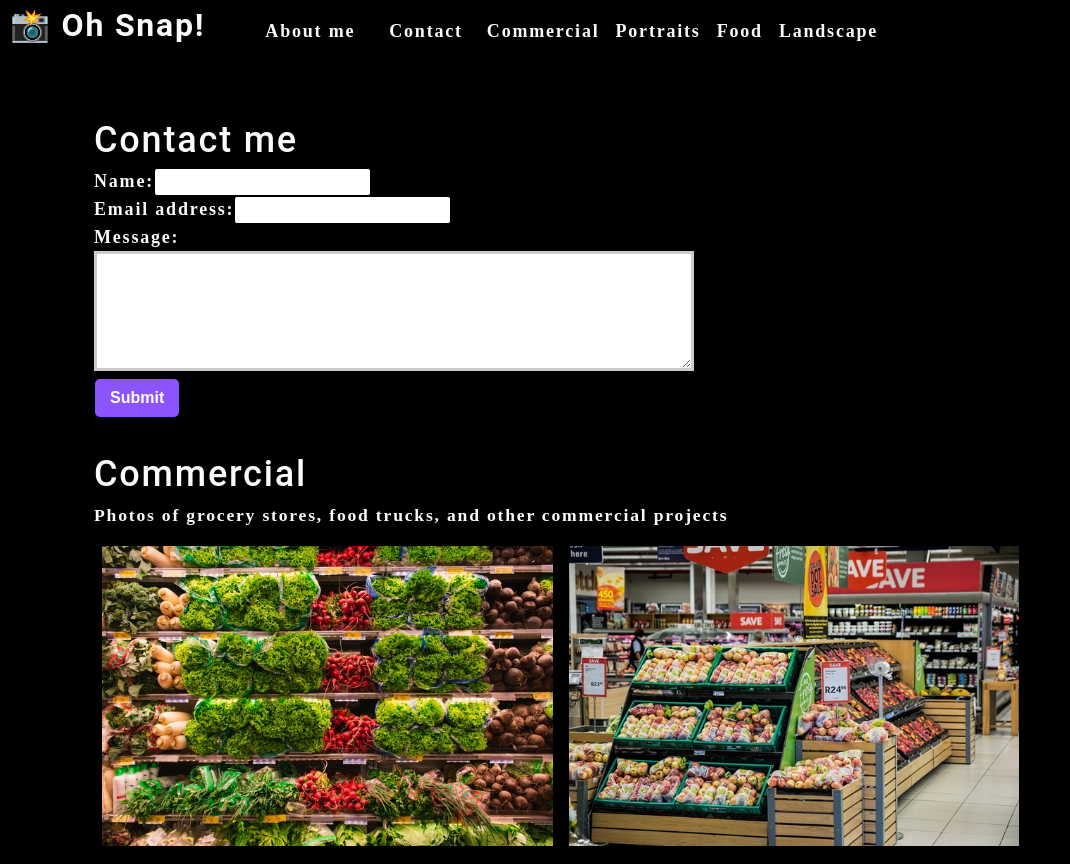
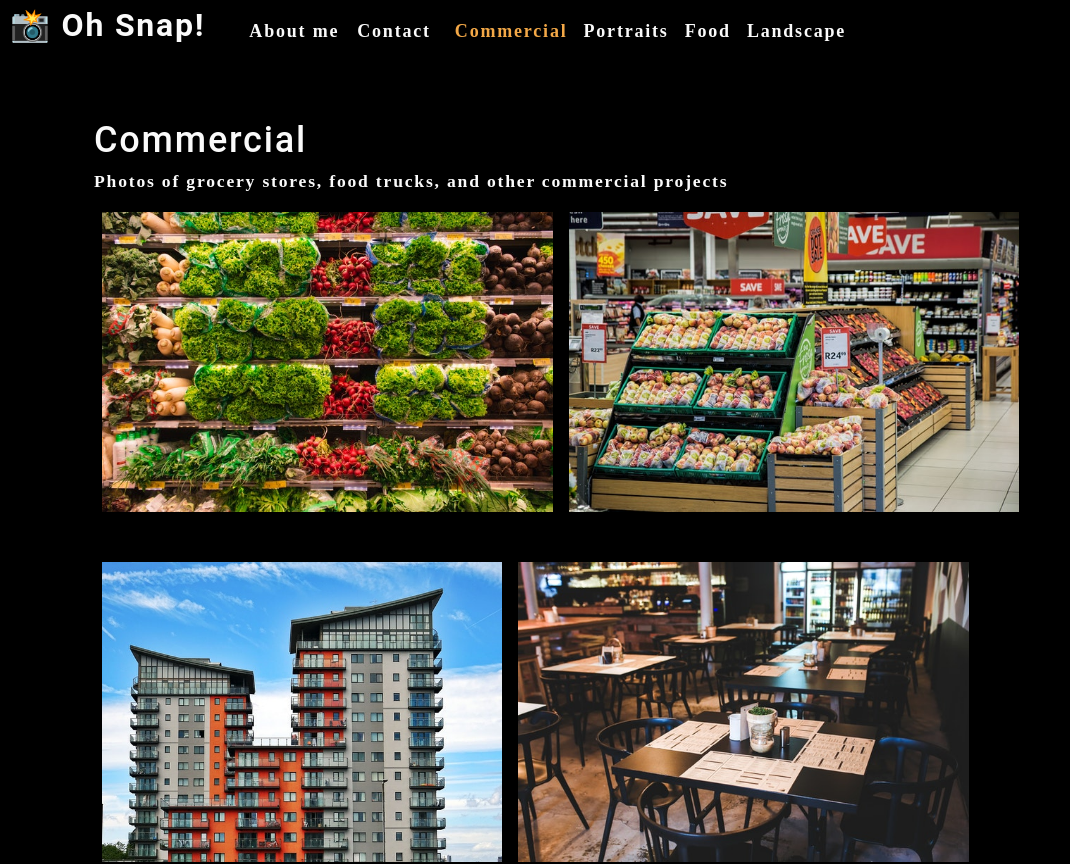
Before and after one commit to dlope0831/photo-port, a React (Create React App) app: page / in a window 1280 px wide. Shown: the top 864 px of the page, without its empty margins (0-1070 px from the left). Built offline with nearby package versions, Linux system fonts and the light colour scheme; the HTML template or start-up script is replaced by a standard one.

Commit message:
added 'navActive' to nav index

```diff
--- a/src/App.js
+++ b/src/App.js
@@ -4,7 +4,9 @@
 import Gallery from './components/Gallery';
 import ContactForm from './components/Contact';
 
+
 function App() {
+  const [contactSelected, setContactSelected] = useState(false);
   const [categories] = useState([
     {
       name: 'commercial',
@@ -23,11 +25,18 @@
         categories={categories}
         setCurrentCategory={setCurrentCategory}
         currentCategory={currentCategory}
+        contactSelected={contactSelected}
+        setContactSelected={setContactSelected}
       ></Nav>
       <main>
-        <ContactForm></ContactForm>
+        {!contactSelected ? (
+        <>
         <Gallery currentCategory={currentCategory}></Gallery>
         <About></About>
+        </>
+      ) : (
+        <ContactForm></ContactForm>
+        )}
       </main>
     </div>
   );
--- a/src/components/Contact/index.js
+++ b/src/components/Contact/index.js
@@ -40,16 +40,21 @@
           <form id="contact-form" onSubmit={handleSubmit}>
             <div>
                 <label htmlFor="name">Name:</label>
-                <input type="text" defaultValue={name} onChange={handleChange} name="name"/>
+                <input type="text" defaultValue={name} onBlur={handleChange} name="name"/>
             </div>
             <div>
                 <label htmlFor="email">Email address:</label>
-                <input type="email" defaultValue={email} name="email" onChange={handleChange}/>
+                <input type="email" defaultValue={email} name="email" onBlur={handleChange}/>
             </div>
             <div>
                 <label htmlFor="message">Message:</label>
-                <textarea name="message" defaultValue={message} onChange={handleChange} rows="5" />
+                <textarea name="message" defaultValue={message} onBlur={handleChange} rows="5" />
             </div>
+                {errorMessage && (
+            <div>
+              <p className="error-text">{errorMessage}</p>
+            </div>
+                )}
             <button type="submit">Submit</button>
           </form>
         </section>
--- a/src/components/Nav/index.js
+++ b/src/components/Nav/index.js
@@ -6,6 +6,8 @@
     categories = [],
     setCurrentCategory,
     currentCategory,
+    contactSelected,
+    setContactSelected
   } = props;
 
 
@@ -23,26 +25,27 @@
       </h2>
       <nav>
         <ul className="flex-row">
-          <li className="mx-2">
-            <a data-testid="about" href="#about">
+          <li className={`"mx-2" ${contactSelected && 'navActive'}`}>
+            <a data-testid="about" href="#about" onClick={()=> setContactSelected(false)}>
               About me
             </a>
           </li>
           <li className={"mx-2"}>
-            <span onClick={() => handleClick('Contact')}>
+            <span onClick={() => setContactSelected(true)}>
               Contact
             </span>
           </li>
           {categories.map((category) => (
             <li
               className={`mx-1 ${
-                currentCategory.name === category.name
+                currentCategory.name === category.name && `navActive`
                 }`}
               key={category.name}
             >
               <span
                 onClick={() => {
                   setCurrentCategory(category);
+                  setContactSelected(false);
                 }}
               >
                 {capitalizeFirstLetter(category.name)}
```
